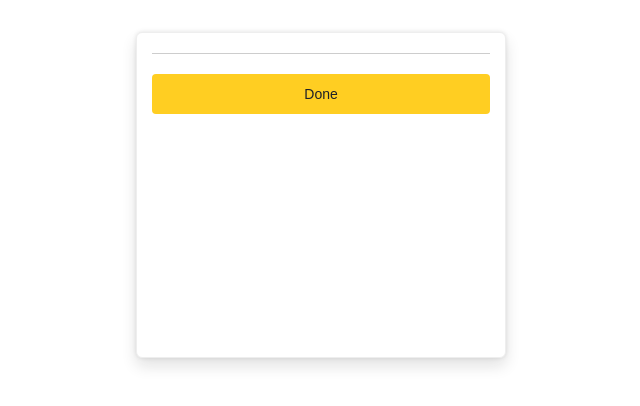
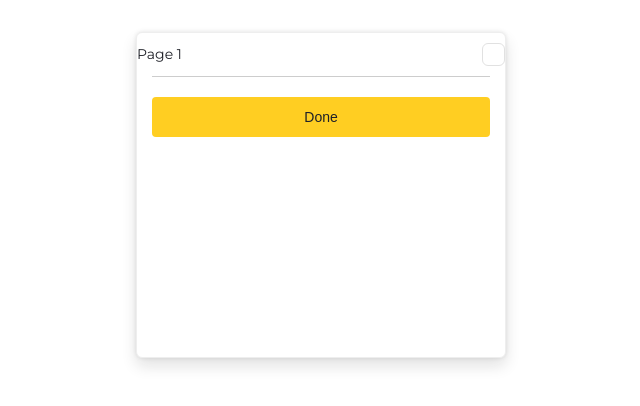
Before and after one commit to numofran6/ellty-form, a React (Vite) app: page / in a window 1280 px wide. Shown: the top 406 px of the page, without its empty margins (319-959 px from the left). Built offline with nearby package versions, Linux system fonts and the light colour scheme.

Commit message:
feat: add CheckboxControl component

```diff
--- a/src/App.jsx
+++ b/src/App.jsx
@@ -1,10 +1,12 @@
-import { Button, Card, CardFooter, Divider } from './components';
+import { Button, Card, CardFooter, CheckboxControl, Divider } from './components';
 import './App.css';
 
 function App() {
 	return (
 		<>
       <Card>
+        <CheckboxControl label={'Page 1'} />
+
         <Divider />
 
 				<CardFooter>
--- /dev/null
+++ b/src/components/checkbox/CheckboxControl.css
@@ -0,0 +1,74 @@
+:root {
+	--blue: #2469F6;
+	--light-blue: #5087F8;
+	--checkmark: #E3E3E3;
+}
+
+.ellty-checkbox-container {
+	display: flex;
+	align-items: center;
+	justify-content: space-between;
+	cursor: pointer;
+}
+
+.ellty-checkbox-container .label {
+	font-size: 14px;
+	line-height: 130%;
+
+	color: #1F2128;
+}
+
+.ellty-checkbox {
+	display: none;
+}
+
+.ellty-checkbox-custom {
+	position: relative;
+
+	width: 23px;
+	height: 23px;
+
+	box-sizing: border-box;
+
+	opacity: 0.6;
+
+	border: 1px solid #CDCDCD;
+	border-radius: 6px;
+
+	cursor: pointer;
+}
+
+.ellty-checkbox-custom:hover {
+	border-color: #BDBDBD;
+}
+
+.ellty-checkbox-custom:hover::after,
+.ellty-checkbox:checked + .ellty-checkbox-custom::after {
+	content: '';
+
+	display: block;
+
+	width: 14px;
+	height: 8px;
+	border-left: 1px solid var(--checkmark);
+	border-bottom: 1px solid var(--checkmark);
+	transform: rotate(-45deg);
+
+	margin: 3px auto 0;
+}
+
+.ellty-checkbox-container:active .ellty-checkbox-custom {
+	box-shadow: rgba(36, 105, 246, 0.1) 0px 0px 0px 3px;
+}
+
+.ellty-checkbox:checked + .ellty-checkbox-custom,
+.ellty-checkbox-container:active .ellty-checkbox:checked + .ellty-checkbox-custom {
+	background: var(--blue);
+	opacity: 1;
+	border-color: var(--blue);
+}
+
+.ellty-checkbox:checked + .ellty-checkbox-custom:hover {
+	background: var(--light-blue);
+	border-color: var(--light-blue);
+}
--- /dev/null
+++ b/src/components/checkbox/CheckboxControl.jsx
@@ -0,0 +1,29 @@
+import './CheckboxControl.css';
+
+const CheckboxControl = ({
+	id,
+	label,
+	checked,
+	onChange,
+	value,
+	className = '',
+	...remainingProps
+}) => {
+	return (
+		<label htmlFor={id} className="ellty-checkbox-container">
+			<span className='label'>{label}</span>
+			<input
+				{...remainingProps}
+				id={id}
+				type="checkbox"
+				checked={checked}
+				value={value}
+				onChange={(e) => onChange(e.target.checked, value)}
+				className={`ellty-checkbox ${className}`}
+			/>
+			<span className="ellty-checkbox-custom" />
+		</label>
+	);
+};
+
+export default CheckboxControl;
--- a/src/components/index.js
+++ b/src/components/index.js
@@ -2,5 +2,6 @@ import Button from "./button/Button"
 import Card from "./card/Card"
 import CardFooter from "./card/CardFooter"
 import Divider from "./divider/Divider"
+import CheckboxControl from "./checkbox/CheckboxControl"
 
-export { Button, Card, CardFooter, Divider }
+export { Button, Card, CardFooter, Divider, CheckboxControl }
```
